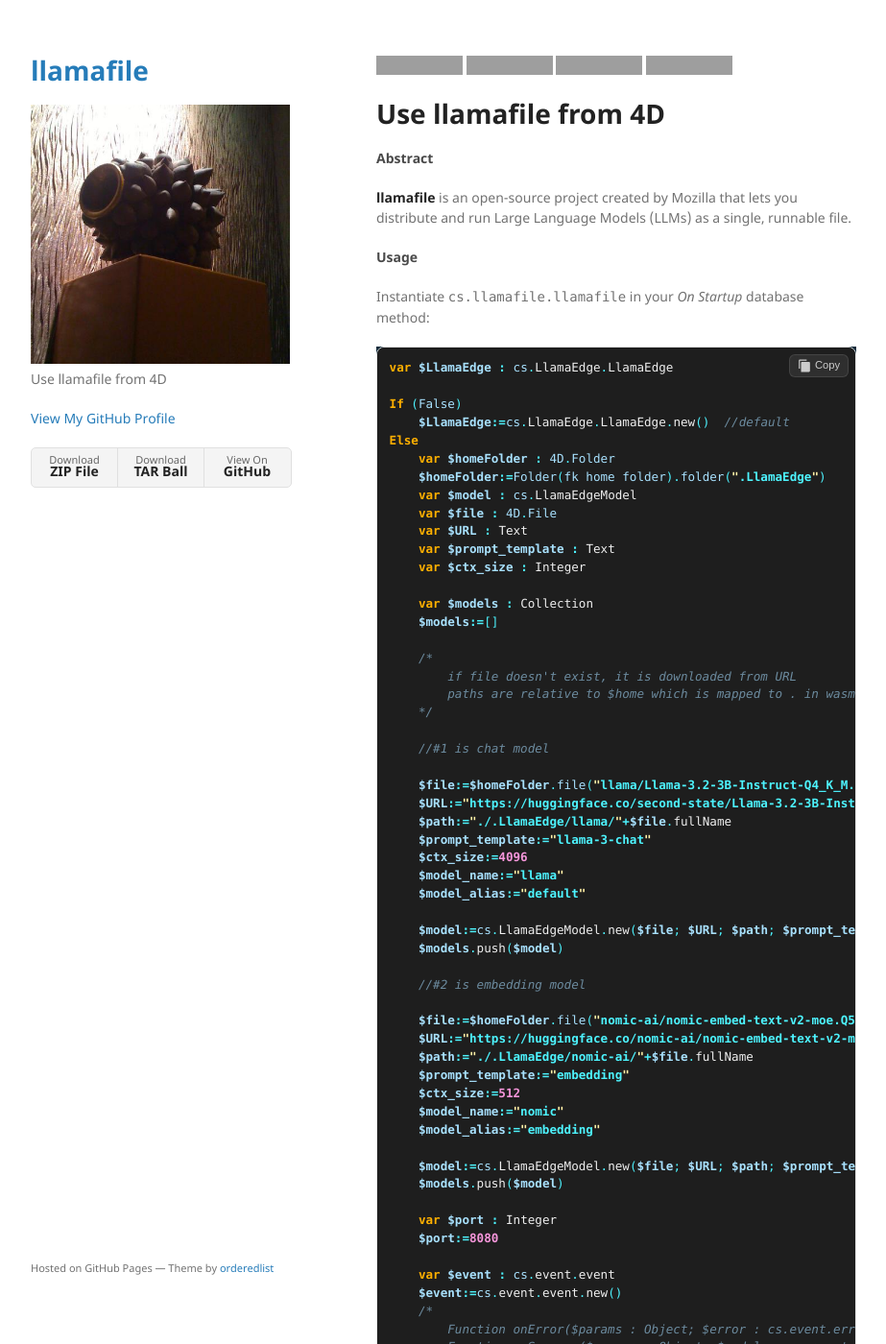
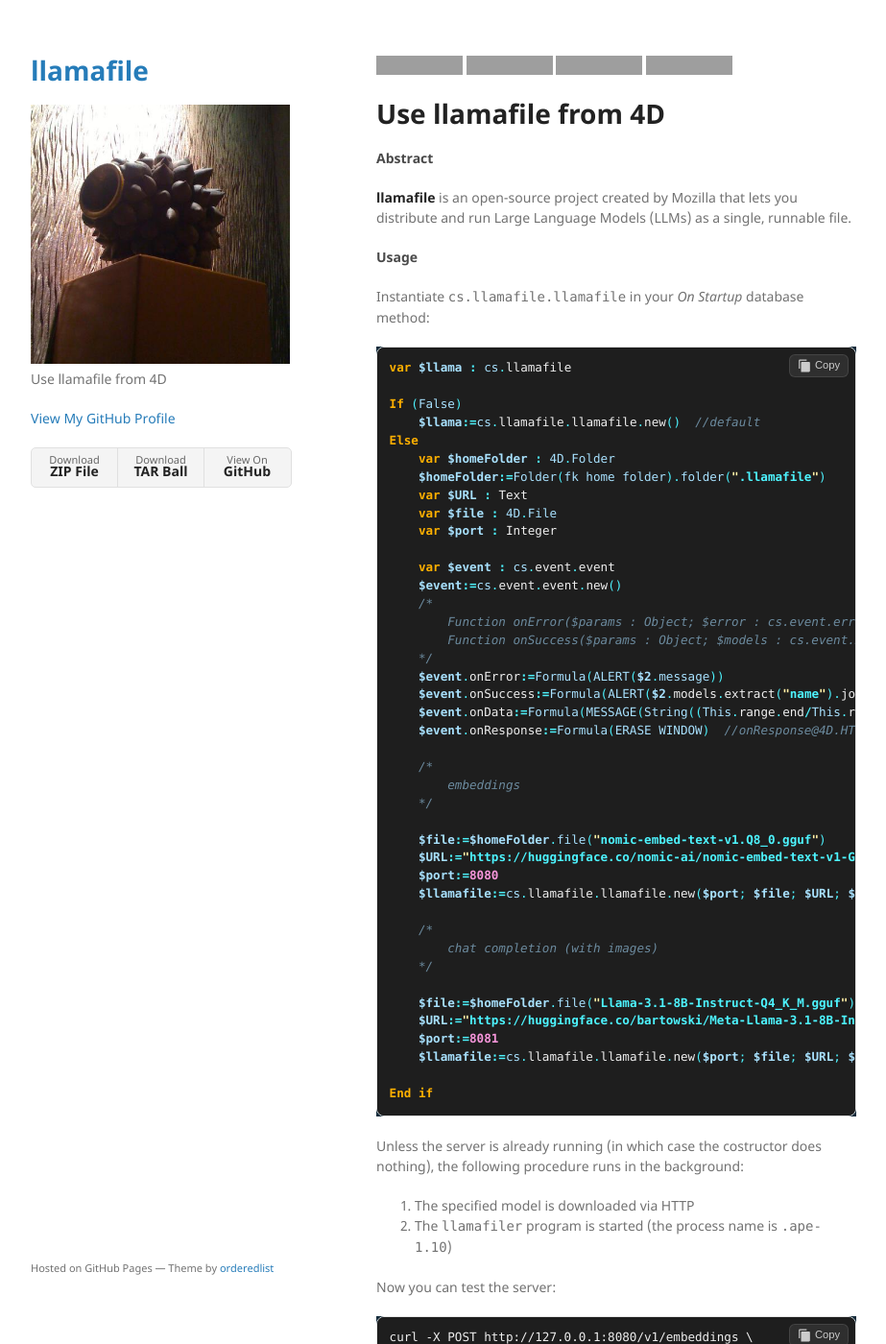
Before and after one commit to miyako/llamafile, a Jekyll site: the page built from index.md, in a window 1280 px wide and 1400 px high. Shown: the whole window at 96% size, without its empty margins (178-1101 px from the left). Built offline with Jekyll 4.4.1, drawn with Linux system fonts in a browser that asks for light colours; some of the changed text lies outside the part shown; grey boxes are pictures that could not be loaded.

Commit message:
Update index.md

````diff
--- a/index.md
+++ b/index.md
@@ -18,55 +18,16 @@ layout: default
 Instantiate `cs.llamafile.llamafile` in your *On Startup* database method:
 
 ```4d
-var $LlamaEdge : cs.LlamaEdge.LlamaEdge
+var $llama : cs.llamafile
 
 If (False)
-    $LlamaEdge:=cs.LlamaEdge.LlamaEdge.new()  //default
+    $llama:=cs.llamafile.llamafile.new()  //default
 Else
     var $homeFolder : 4D.Folder
-    $homeFolder:=Folder(fk home folder).folder(".LlamaEdge")
-    var $model : cs.LlamaEdgeModel
+    $homeFolder:=Folder(fk home folder).folder(".llamafile")
+    var $URL : Text
     var $file : 4D.File
-    var $URL : Text
-    var $prompt_template : Text
-    var $ctx_size : Integer
-
-    var $models : Collection
-    $models:=[]
-
-    /*
-        if file doesn't exist, it is downloaded from URL
-        paths are relative to $home which is mapped to . in wasm
-    */
-
-    //#1 is chat model
-
-    $file:=$homeFolder.file("llama/Llama-3.2-3B-Instruct-Q4_K_M.gguf")
-    $URL:="https://huggingface.co/second-state/Llama-3.2-3B-Instruct-GGUF/resolve/main/Llama-3.2-3B-Instruct-Q4_K_M.gguf"
-    $path:="./.LlamaEdge/llama/"+$file.fullName
-    $prompt_template:="llama-3-chat"
-    $ctx_size:=4096
-    $model_name:="llama"
-    $model_alias:="default"
-
-    $model:=cs.LlamaEdgeModel.new($file; $URL; $path; $prompt_template; $ctx_size; $model_name; $model_alias)
-    $models.push($model)
-
-    //#2 is embedding model
-
-    $file:=$homeFolder.file("nomic-ai/nomic-embed-text-v2-moe.Q5_K_M.gguf")
-    $URL:="https://huggingface.co/nomic-ai/nomic-embed-text-v2-moe-GGUF/resolve/main/nomic-embed-text-v2-moe.Q5_K_M.gguf"
-    $path:="./.LlamaEdge/nomic-ai/"+$file.fullName
-    $prompt_template:="embedding"
-    $ctx_size:=512
-    $model_name:="nomic"
-    $model_alias:="embedding"
-
-    $model:=cs.LlamaEdgeModel.new($file; $URL; $path; $prompt_template; $ctx_size; $model_name; $model_alias)
-    $models.push($model)
-
     var $port : Integer
-    $port:=8080
 
     var $event : cs.event.event
     $event:=cs.event.event.new()
@@ -79,7 +40,23 @@ Else
     $event.onData:=Formula(MESSAGE(String((This.range.end/This.range.length)*100; "###.00%")))  //onData@4D.HTTPRequest
     $event.onResponse:=Formula(ERASE WINDOW)  //onResponse@4D.HTTPRequest
 
-    $LlamaEdge:=cs.LlamaEdge.LlamaEdge.new($port; $models; {home: $homeFolder}; $event)
+    /*
+        embeddings
+    */
+
+    $file:=$homeFolder.file("nomic-embed-text-v1.Q8_0.gguf")
+    $URL:="https://huggingface.co/nomic-ai/nomic-embed-text-v1-GGUF/resolve/main/nomic-embed-text-v1.Q8_0.gguf"
+    $port:=8080
+    $llamafile:=cs.llamafile.llamafile.new($port; $file; $URL; $event)
+
+    /*
+        chat completion (with images)
+    */
+
+    $file:=$homeFolder.file("Llama-3.1-8B-Instruct-Q4_K_M.gguf")
+    $URL:="https://huggingface.co/bartowski/Meta-Llama-3.1-8B-Instruct-GGUF/resolve/main/Meta-Llama-3.1-8B-Instruct-Q4_K_M.gguf"
+    $port:=8081
+    $llamafile:=cs.llamafile.llamafile.new($port; $file; $URL; $event)
 
 End if
 ```
````
